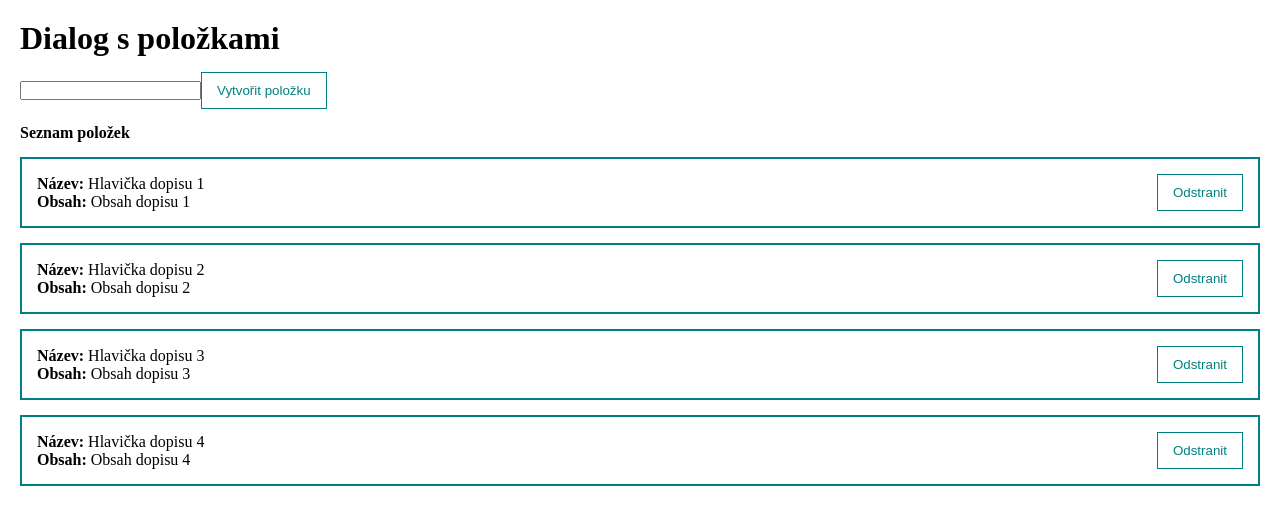
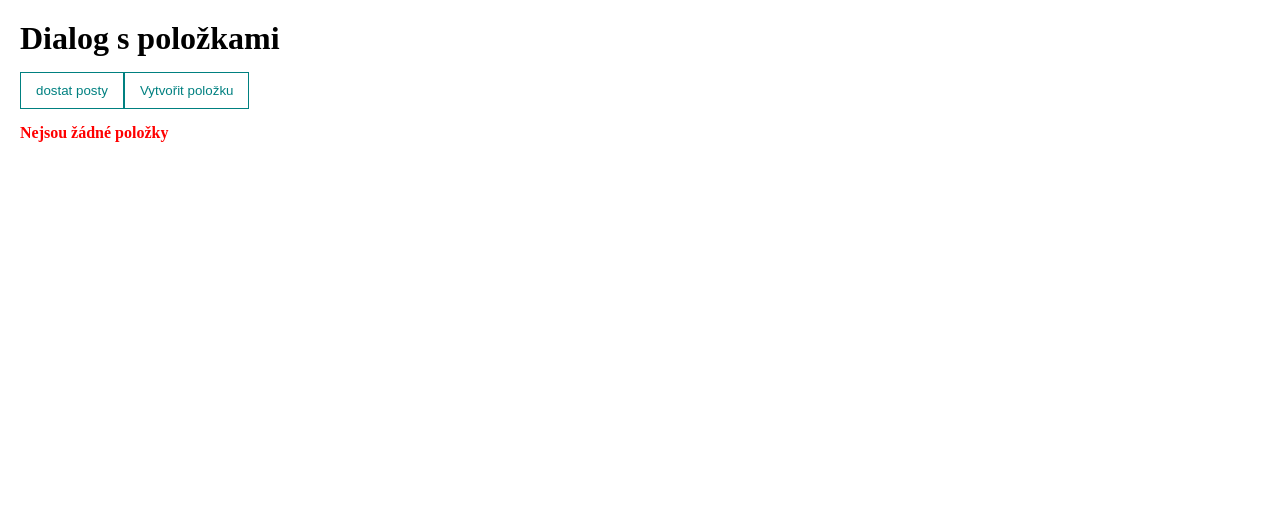
Before and after one commit to kofranek/timur_albi_vue3_from_a_to_z, a Vue app: page / in a window 1280 px wide. Shown: the top 524 px of the page. Built offline with nearby package versions, Linux system fonts and the light colour scheme; the HTML template or start-up script is replaced by a standard one.

Commit message:
práce se serverem - {JSON} Placeholder a knihovna axios

```diff
--- a/package.json
+++ b/package.json
@@ -7,6 +7,7 @@
     "build": "vue-cli-service build"
   },
   "dependencies": {
+    "axios": "^0.26.1",
     "core-js": "^3.8.3",
     "vue": "^3.2.13",
     "vue-router": "^4.0.3",
--- a/src/App.vue
+++ b/src/App.vue
@@ -1,17 +1,19 @@
 <template>
   <div class="app">
     <h1>Dialog s položkami</h1>
-    <input type="text" v-model.number="modificatorValue">
+    <my-button @click="fetchPosts">
+      dostat posty
+    </my-button>
     <my-button
         @click="showDialog"
         style="margin:15px 0;"
     >Vytvořit položku
     </my-button>
-<!--    <my-dialog v-model="dialogVisible">-->
-<!--      <post-form-->
-<!--          @create="createPost"-->
-<!--      />-->
-<!--    </my-dialog>-->
+    <!--    <my-dialog v-model="dialogVisible">-->
+    <!--      <post-form-->
+    <!--          @create="createPost"-->
+    <!--      />-->
+    <!--    </my-dialog>-->
     <my-dialog v-model:show="dialogVisible">
       <post-form
           @create="createPost"
@@ -28,6 +30,7 @@
 <script>
 import PostForm from "@/components/PostForm";
 import PostList from "@/components/PostList";
+import axios from 'axios'
 
 export default {
   components: {
@@ -37,14 +40,8 @@
   name: "App",
   data() {
     return {
-      posts: [
-        {id: 1, title: 'Hlavička dopisu 1', body: 'Obsah dopisu 1'},
-        {id: 2, title: 'Hlavička dopisu 2', body: 'Obsah dopisu 2'},
-        {id: 3, title: 'Hlavička dopisu 3', body: 'Obsah dopisu 3'},
-        {id: 4, title: 'Hlavička dopisu 4', body: 'Obsah dopisu 4'},
-      ],
+      posts: [],
       dialogVisible: false,
-      modificatorValue:''
     }
   },
   methods: {
@@ -65,7 +62,16 @@
     showDialog() {
       this.dialogVisible = true
     },
-
+    async fetchPosts() {
+      try {
+        const response = await axios.get('https://jsonplaceholder.typicode.com/posts?_limit=10')
+        console.log(response)
+        this.posts = response.data
+        console.log(this.posts)
+      } catch (e) {
+        alert('chyba čtení')
+      }
+    }
   }
 }
 </script>
```
Also changed, not shown: notes.txt, 1 other file (tests, documents, lock files or other folders).
